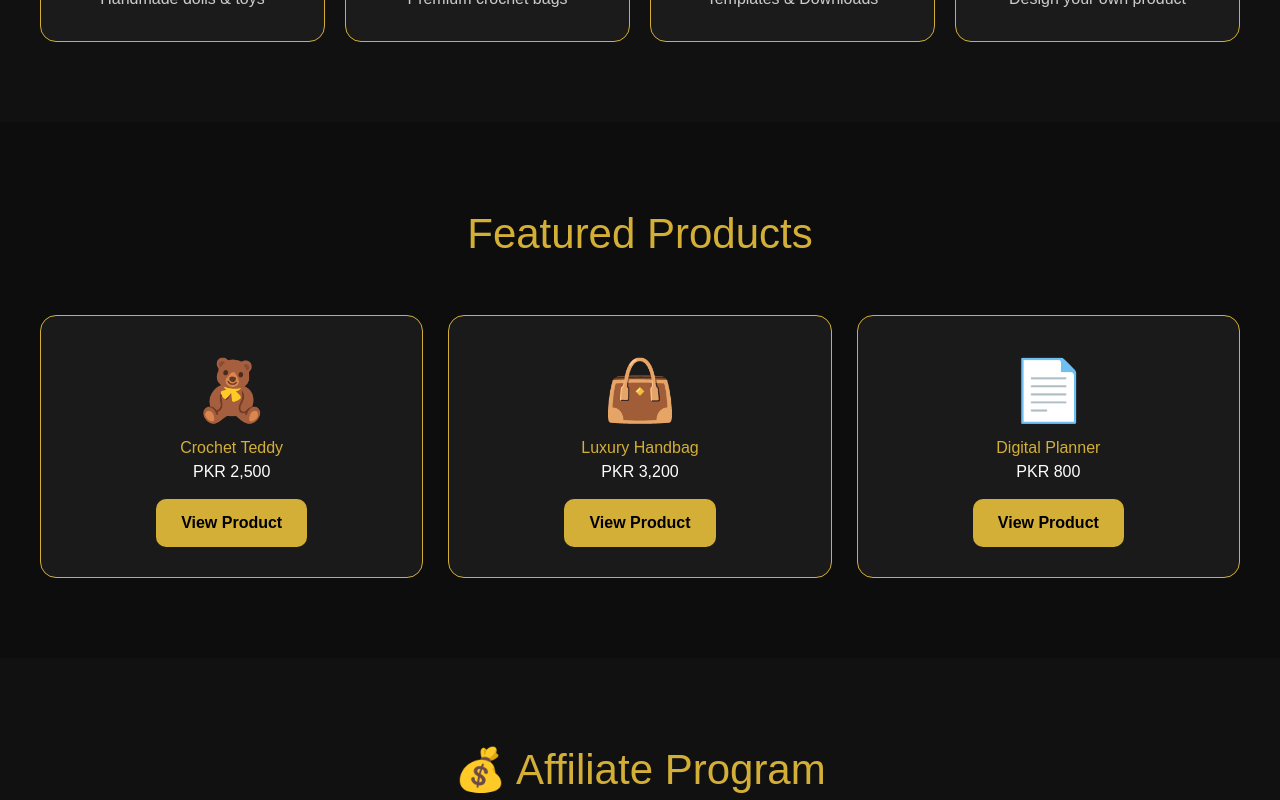
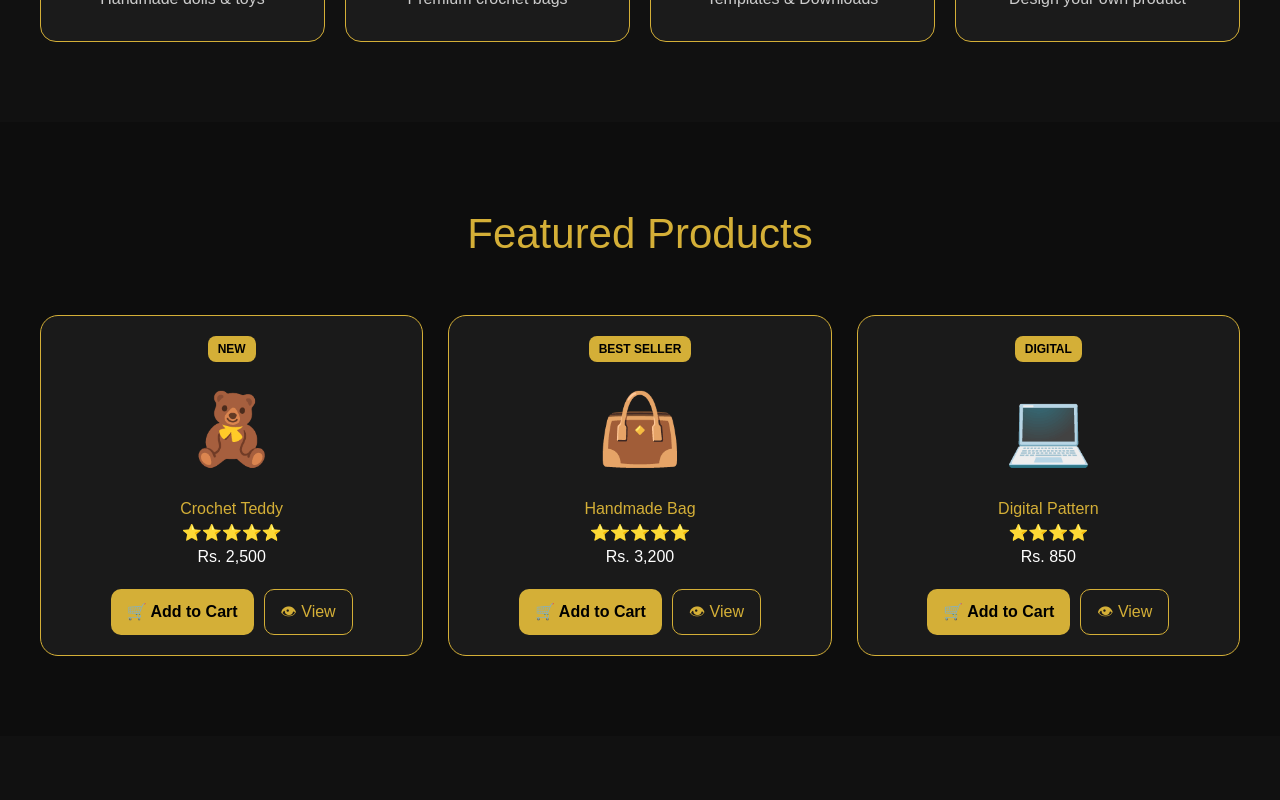
Before and after one commit to zoni22360-ui/zinam-v2, a Next.js app: page / in a window 1280 px wide. Shown: the part 1540-2340 px from the top of the page. Built offline with nearby package versions, Linux system fonts and the light colour scheme.

Commit message:
Added Premium Featured Products Section

```diff
--- a/src/components/home/FeaturedProducts.tsx
+++ b/src/components/home/FeaturedProducts.tsx
@@ -2,18 +2,24 @@ export default function FeaturedProducts() {
   const products = [
     {
       name: "Crochet Teddy",
-      price: "PKR 2,500",
-      emoji: "🧸",
+      price: "Rs. 2,500",
+      rating: "⭐⭐⭐⭐⭐",
+      badge: "NEW",
+      image: "🧸",
     },
     {
-      name: "Luxury Handbag",
-      price: "PKR 3,200",
-      emoji: "👜",
+      name: "Handmade Bag",
+      price: "Rs. 3,200",
+      rating: "⭐⭐⭐⭐⭐",
+      badge: "BEST SELLER",
+      image: "👜",
     },
     {
-      name: "Digital Planner",
-      price: "PKR 800",
-      emoji: "📄",
+      name: "Digital Pattern",
+      price: "Rs. 850",
+      rating: "⭐⭐⭐⭐",
+      badge: "DIGITAL",
+      image: "💻",
     },
   ];
 
@@ -21,14 +27,15 @@ export default function FeaturedProducts() {
     <section
       style={{
         background: "#0D0D0D",
+        color: "white",
         padding: "80px 20px",
-        color: "white",
       }}
     >
+      <div style={{ maxWidth: "1200px", margin: "auto" }}>
         <h2
           style={{
+            textAlign: "center",
             color: "#D4AF37",
-          textAlign: "center",
             fontSize: "42px",
             marginBottom: "50px",
           }}
@@ -39,10 +46,8 @@ export default function FeaturedProducts() {
         <div
           style={{
             display: "grid",
-          gridTemplateColumns: "repeat(auto-fit,minmax(250px,1fr))",
+            gridTemplateColumns: "repeat(auto-fit,minmax(260px,1fr))",
             gap: "25px",
-          maxWidth: "1200px",
-          margin: "auto",
           }}
         >
           {products.map((product) => (
@@ -51,35 +56,74 @@ export default function FeaturedProducts() {
               style={{
                 background: "#1A1A1A",
                 border: "1px solid #D4AF37",
-              borderRadius: "16px",
-              padding: "30px",
+                borderRadius: "18px",
+                padding: "20px",
                 textAlign: "center",
               }}
             >
-            <div style={{ fontSize: "60px" }}>{product.emoji}</div>
+              <div
+                style={{
+                  background: "#D4AF37",
+                  color: "#000",
+                  display: "inline-block",
+                  padding: "4px 10px",
+                  borderRadius: "8px",
+                  fontSize: "12px",
+                  fontWeight: "bold",
+                  marginBottom: "15px",
+                }}
+              >
+                {product.badge}
+              </div>
 
-            <h3 style={{ color: "#D4AF37" }}>
-              {product.name}
-            </h3>
+              <div style={{ fontSize: "70px", marginBottom: "15px" }}>
+                {product.image}
+              </div>
 
-            <p>{product.price}</p>
+              <h3 style={{ color: "#D4AF37" }}>{product.name}</h3>
 
+              <p>{product.rating}</p>
+
+              <h4>{product.price}</h4>
+
+              <div
+                style={{
+                  display: "flex",
+                  justifyContent: "center",
+                  gap: "10px",
+                  marginTop: "20px",
+                }}
+              >
                 <button
                   style={{
-                marginTop: "15px",
                     background: "#D4AF37",
                     color: "#000",
                     border: "none",
-                padding: "12px 25px",
+                    padding: "10px 16px",
                     borderRadius: "10px",
                     cursor: "pointer",
                     fontWeight: "bold",
                   }}
                 >
-              View Product
+                  🛒 Add to Cart
+                </button>
+
+                <button
+                  style={{
+                    background: "transparent",
+                    color: "#D4AF37",
+                    border: "1px solid #D4AF37",
+                    padding: "10px 16px",
+                    borderRadius: "10px",
+                    cursor: "pointer",
+                  }}
+                >
+                  👁 View
                 </button>
               </div>
+            </div>
           ))}
+        </div>
       </div>
     </section>
   );
```
Lines whose indentation alone changed are shown as unchanged.
